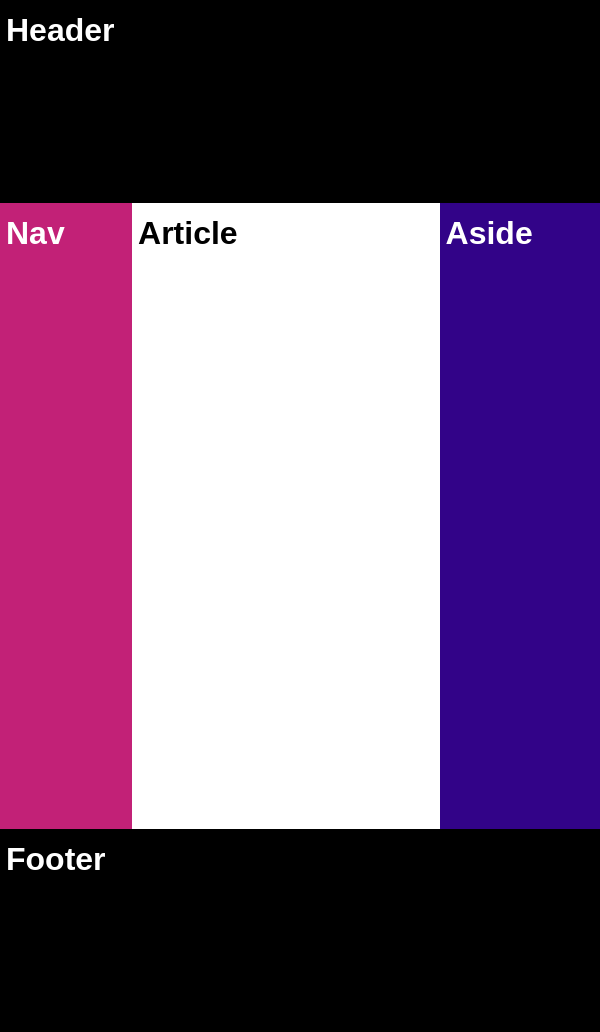
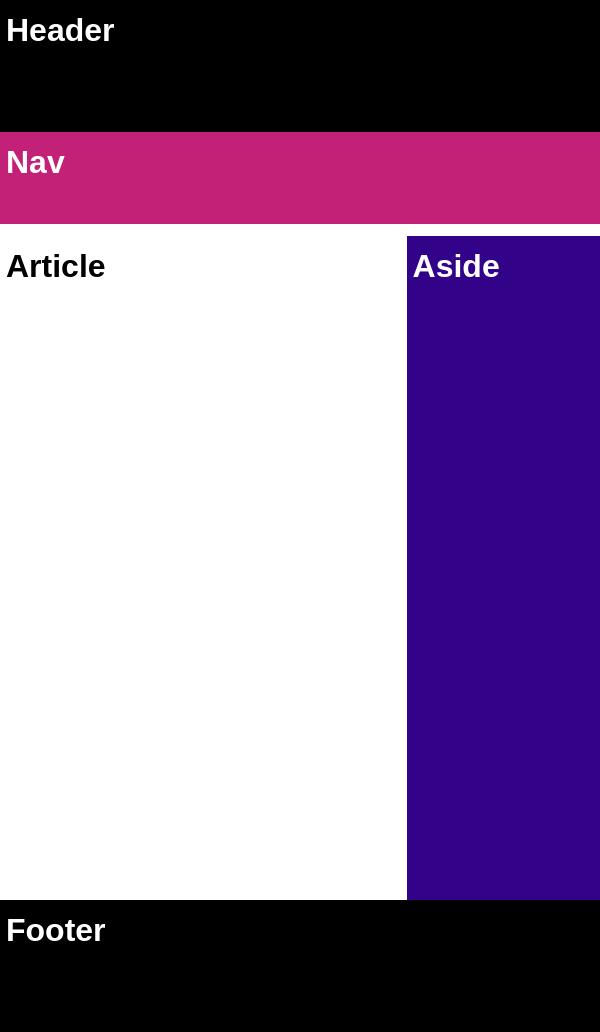
Before and after one commit to harika-ko/Epicode_U2_D3, a plain HTML site: page index4.html in a window 600 px wide. Drawn offline with Linux system fonts and the light colour scheme.

Commit message:
Solved Layout 4 Tablet view and Mobile view

```diff
--- a/index4.html
+++ b/index4.html
@@ -60,6 +60,39 @@
             color: white;
             flex-grow: 0.8;
         }
+
+        @media (min-width: 576px) and (max-width: 767px) {
+
+            .main {
+                flex-wrap: wrap;
+            }
+
+            .main>nav {
+                flex-basis: 100%;
+                height: 10vh;
+                display: flex;
+            }
+
+            .main>article {
+                min-height: 80vh;
+            }
+
+            header {
+                min-height: 15vh;
+            }
+
+            footer {
+                min-height: 15vh;
+            }
+        }
+
+        @media (max-width: 575px) {
+
+            .main {
+                flex-direction: column;
+                flex-grow: 3;
+            }
+        }
     </style>
 </head>
 
```
